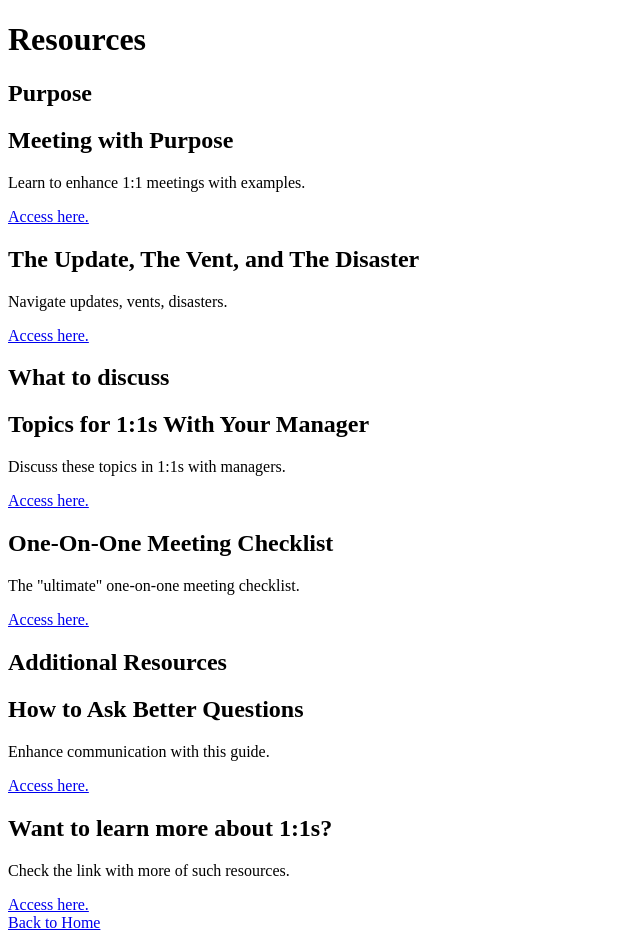
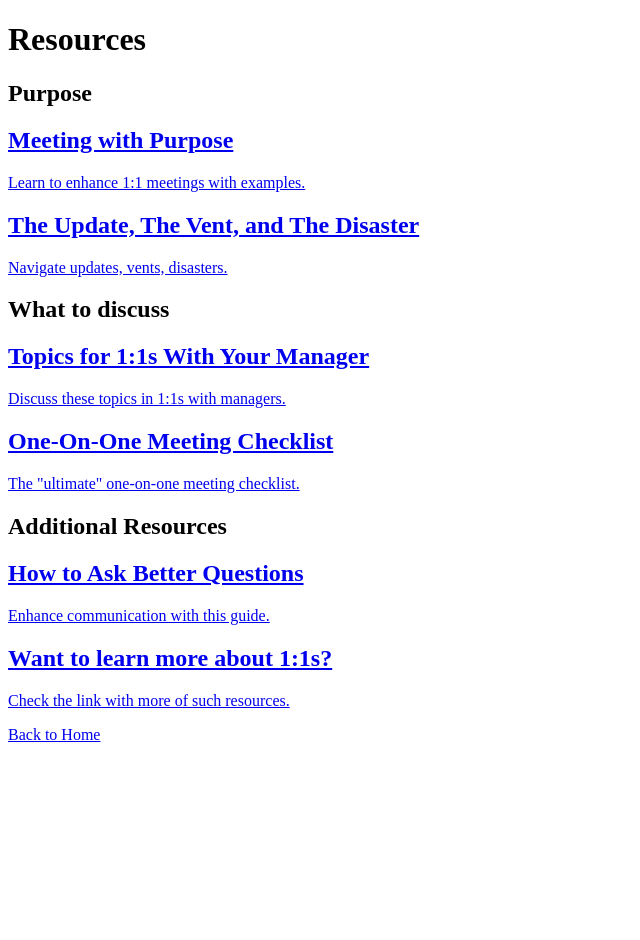
Before and after one commit to arjitsrivastava/1-1-Generator, a Next.js app: page /resources in a window 1280 px wide. Shown: the whole page, without its empty margins (0-640 px from the left). After the commit the page ends 800 px from the top, so only its background shows below. Built offline with nearby package versions, Linux system fonts and the light colour scheme.

Commit message:
Make ResourceCard interactive instead of using explicit links

```diff
--- a/components/ResourceCard.js
+++ b/components/ResourceCard.js
@@ -1,9 +1,10 @@
 export default function ResourceCard({ title, description, link }) {
   return (
-    <div className="bg-darkGrayishBlue rounded-lg p-4">
-      <h2 className="font-bold text-neonGreen mb-2">{title}</h2>
-      <p className="mb-2">{description}</p>
-      <a href={link} target="_blank" rel="noreferrer" className="underline text-neonGreen">Access here.</a>
-    </div>
+    <a href={link} target="_blank" rel="noreferrer">
+      <div className="bg-darkGrayishBlue hover:bg-darkGrayishBlue/60 rounded-lg p-4">
+        <h2 className="font-bold text-neonGreen mb-2">{title}</h2>
+        <p className="mb-2">{description}</p>
+      </div>
+    </a>
   );
 }
```
